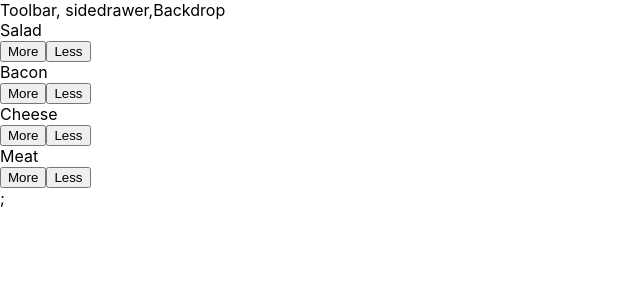
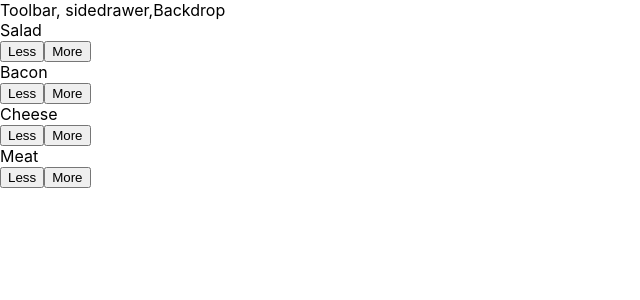
Before and after one commit to c8myapp/udburger, a React app: page / in a window 1280 px wide. Shown: the top 300 px of the page, without its empty margins (0-640 px from the left). Built offline with nearby package versions, Linux system fonts and the light colour scheme.

Commit message:
add remove ingredients

```diff
--- a/src/components/burger/buildControls/BuildControls.jsx
+++ b/src/components/burger/buildControls/BuildControls.jsx
@@ -1,21 +1,27 @@
 import React from "react";
 
 import BuildControl from "./buildControl/BuildControl";
-import css from './BuildControls.css';
+import css from "./BuildControls.css";
 
+const controls = [
+  { label: "Salad", type: "salad" },
+  { label: "Bacon", type: "bacon" },
+  { label: "Cheese", type: "cheese" },
+  { label: "Meat", type: "meat" }
+];
 const BuildControls = props => {
   return (
     <div className={css.BuildControls}>
-      {Object.keys(props.ingredients).map((ingredient, i) => {
-        //console.log(ingredient + i);
-        return (
-          <BuildControl
-            key={ingredient + i}
-            label={ingredient.charAt(0).toUpperCase() + ingredient.slice(1)}
-          />
-        );
-      })}
-      ;
+    {controls.map(ctrl => (
+      <BuildControl
+        key={ctrl.label}
+        label={ctrl.label}
+        addItem={() => props.ingredientAdd(ctrl.type)}
+        removeItem={() => props.ingredeintRemove(ctrl.type)}
+
+
+      />
+    ))}
     </div>
   );
 };
--- a/src/components/burger/buildControls/buildControl/BuildControl.jsx
+++ b/src/components/burger/buildControls/buildControl/BuildControl.jsx
@@ -5,8 +5,10 @@ import css from './BuildControl.css';
 const BuildControl=props=>(
 <div className={css.BuildControl}>
 	<div className={css.Label}>{props.label}</div>
-	<button className={css.More}>More</button>
-	<button className={css.Less}>Less</button>
+	<button className={css.Less} onClick={props.removeItem}>Less</button>
+	<button className={css.More} onClick={props.addItem}>
+      More
+    </button>
 </div>
 
 );
--- a/src/containers/burgerBuilder/BurgerBuilder.jsx
+++ b/src/containers/burgerBuilder/BurgerBuilder.jsx
@@ -2,6 +2,14 @@ import React, { Component } from "react";
 import ContainerChild from "../../hoc/ContainerChild";
 import Burger from "../../components/burger/Burger";
 import BuildControls from "../../components/burger/buildControls/BuildControls";
+
+
+const INGREDIENT_PRICE = {
+  salad: 0.5,
+  cheese: 0.7,
+  meat: 1.6,
+  bacon: 1.0
+};
 
 export default class BurgerBuilder extends Component {
   state = {
@@ -10,14 +18,74 @@ export default class BurgerBuilder extends Component {
       bacon: 0,
       cheese: 2,
       meat: 0
-    }
+    },
+    totalPrice:1
   };
 
+
+  updateStatusPurchase = ingredients => {
+    const sum = Object.keys(ingredients)
+      .map(keyarray => {
+        return ingredients[keyarray];
+      })
+      .reduce((sum, el) => {
+        return sum + el;
+      }, 0);
+    this.setState({ purchasable: sum > 0 });
+  };
+
+  addIngredientHandler = type => {
+    //update ingredient state
+    const oldCount = this.state.ingredients[type];
+    const updateCount = oldCount + 1;
+    const tmpIngredients = {
+      ...this.state.ingredients
+    };
+    tmpIngredients[type] = updateCount;
+
+    //update price
+    const oldPrice = this.state.totalPrice;
+    const ingredientPrice = INGREDIENT_PRICE[type];
+    const updatePrice = oldPrice + ingredientPrice;
+
+    //update state
+    this.setState({ totalPrice: updatePrice, ingredients: tmpIngredients });
+    this.updateStatusPurchase(tmpIngredients);
+  };
+
+  removeIngredientHandler= type=>
+  {
+    const oldCount = this.state.ingredients[type];
+    if(oldCount<=0)
+    {
+      return;
+    }
+    const updateCount = oldCount - 1;
+    const tmpIngredients = {
+      ...this.state.ingredients
+    };
+    tmpIngredients[type] = updateCount;
+
+    //update price
+    const oldPrice = this.state.totalPrice;
+    const ingredientPrice = INGREDIENT_PRICE[type];
+    const updatePrice = oldPrice - ingredientPrice;
+
+    //update state
+    this.setState({ totalPrice: updatePrice, ingredients: tmpIngredients });
+    this.updateStatusPurchase(tmpIngredients);
+  }
+
   render() {
+
+
     return (
       <ContainerChild>
         <Burger ingredients={this.state.ingredients} />
-        <BuildControls ingredients={this.state.ingredients} />
+        <BuildControls ingredientAdd={this.addIngredientHandler}
+        ingredeintRemove = {this.removeIngredientHandler}
+
+        />
       </ContainerChild>
     );
   }
```
